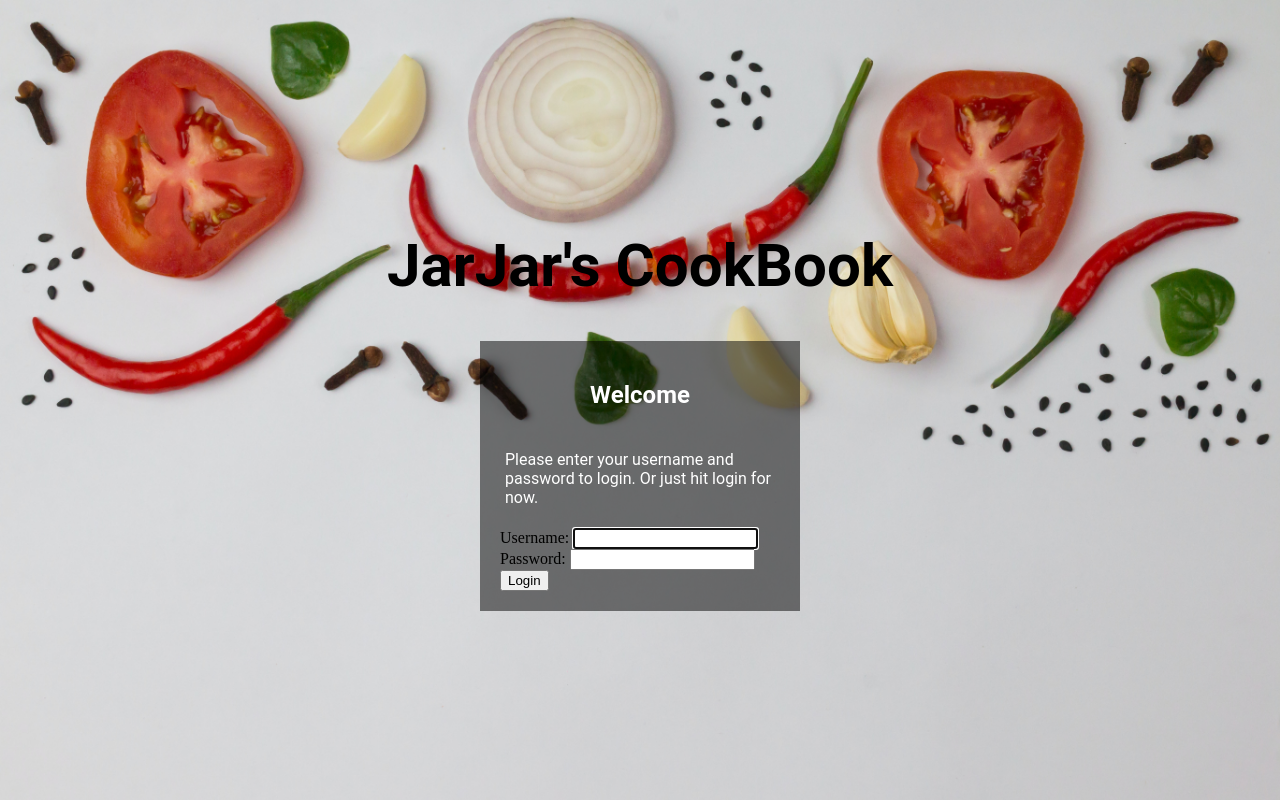
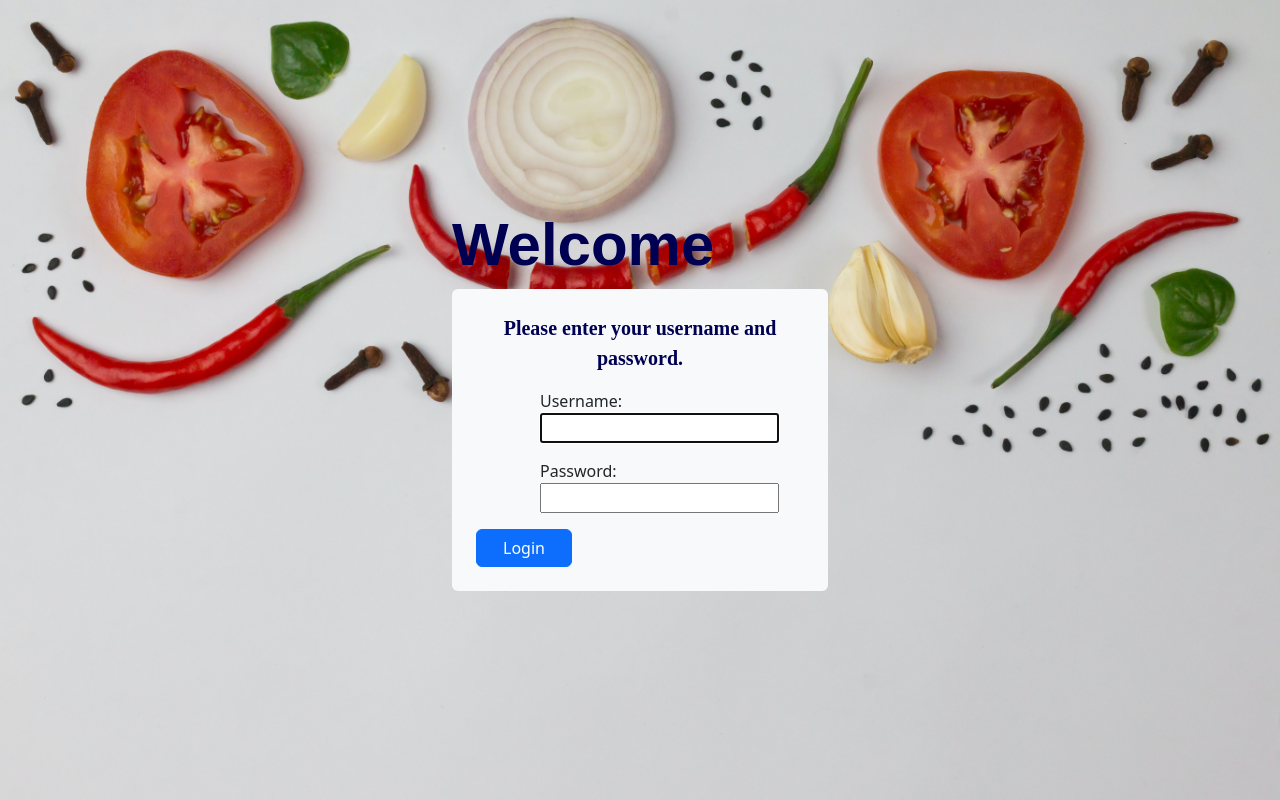
Before and after one commit to JacobCoch/recipe-app, a Django app: page /login/ in a window 1280 px wide. Run offline with Django 4.2, Linux system fonts and the light colour scheme; some libraries are stand-ins or nearby versions.

Commit message:
wip, added styles to login form

```diff
--- a/static/recipe_project/styles/login.css
+++ b/static/recipe_project/styles/login.css
@@ -12,69 +12,21 @@ body.background-image {
   background-attachment: fixed;
 }
 
-.login-container {
-  height: 100%;
-  display: flex;
-  flex-direction: column;
-  align-items: center;
-  justify-content: center;
-}
-
 .title {
-  font-family: 'Roboto', serif;
+  font-family: sans-serif;
   font-size: 60px;
-  color: #000000;
-  text-transform: capitalize;
-}
-
-.login-title {
-  font-family: 'Roboto', serif;
-  font-size: 24px;
-  color: #fff;
-  text-transform: capitalize;
-
-  flex-grow: 1;
+  font-weight: bold;
+  color: rgb(0, 0, 83);
 }
 
 .login-text {
-  font-family: 'Roboto', serif;
-  font-size: 16px;
-  color: #fff;
-  align-self: center;
-  padding: 5px;
+  font-family: serif;
+  font-size: 20px;
+  font-weight: bold;
+  color: rgb(0, 0, 83);
+  text-align: center;
 }
 
-.login-box {
-  background-color: rgba(0, 0, 0, 0.5);
-  width: 280px;
-  padding: 20px;
-  display: flex;
-  flex-direction: column;
-  align-items: center;
+.login-btn {
+  width: 6rem;
 }
-
-.username-input,
-.password-input {
-  width: 100%;
-  height: 30px;
-  margin: 10px 0;
-  border-radius: 5px;
-  border: none;
-  outline: none;
-  padding-left: 10px;
-}
-
-.login-button {
-  width: 100%;
-  height: 40px;
-  margin-top: 10px;
-  border: none;
-  border-radius: 5px;
-  background-color: #007bff;
-  color: #fff;
-  cursor: pointer;
-  transition: background-color 0.3s;
-}
-.login-button:hover {
-  background-color: #0056b3;
-}
--- a/templates/auth/login.html
+++ b/templates/auth/login.html
@@ -4,7 +4,8 @@
 
 <html>
   <head>
-    <title>JarJar's Book</title>
+    <title>TasteBuds</title>
+    {% load bootstrap5 %} {% bootstrap_css %} {% bootstrap_javascript %}
     <meta charset="utf-8" />
     <link
       rel="stylesheet"
@@ -13,19 +14,37 @@
     />
   </head>
 
-  <body class="background-image">
-    <div class="login-container">
-      <h1 class="title">JarJar's CookBook</h1>
-      <div class="login-box">
-        <h2 class="login-title">Welcome</h2>
-        <p class="login-text">
-          Please enter your username and password to login. Or just hit login
-          for now.
-        </p>
+  <body
+    class="background-image d-flex justify-content-center align-items-center"
+  >
+    <div class="container mx-auto" style="max-width: 400px">
+      <h1 class="title">Welcome</h1>
+      <div class="bg-light p-4 rounded">
+        <p class="login-text">Please enter your username and password.</p>
         {% if error_message %} {{error_message}} {% endif %}
-        <form action="" method="post">
-          {% csrf_token %} {{form}}
-          <button type="submit">Login</button>
+        <form
+          action=""
+          method="post"
+          type="username"
+          class="form-group mx-auto"
+        >
+          {% csrf_token %}
+
+          <div class="mx-auto">
+            <div style="max-width: 200px; margin: 0 auto">
+              <div class="mb-3 text-dark">
+                {{form.username.label_tag}} {{form.username}}
+              </div>
+            </div>
+            <div style="max-width: 200px; margin: 0 auto">
+              <div class="mb-3 text-dark">
+                {{form.password.label_tag}} {{form.password}}
+              </div>
+            </div>
+            <button type="submit" class="btn btn-primary login-btn">
+              Login
+            </button>
+          </div>
         </form>
       </div>
     </div>
```
Also changed, not shown: recipes/templates/recipes/detail.html (+8 -0 lines), recipes/templates/recipes/home.html (+8 -8 lines).
